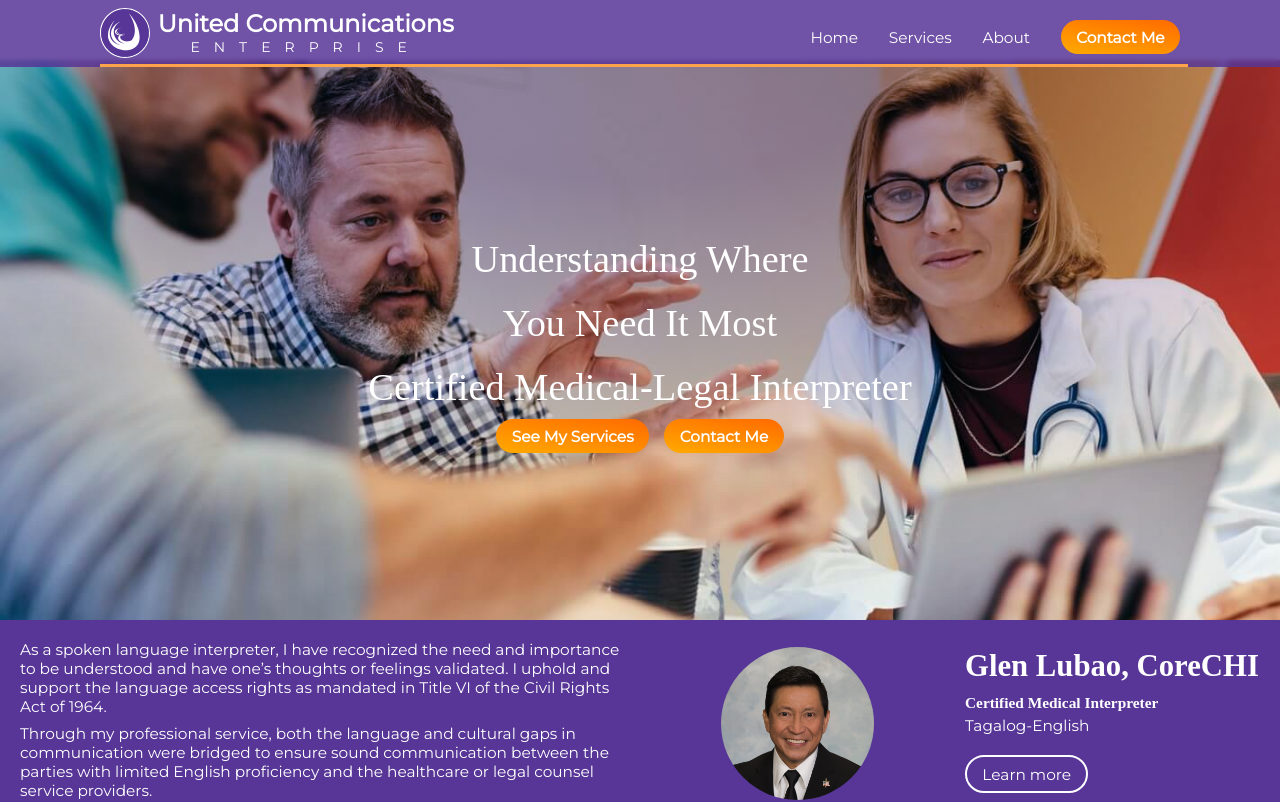
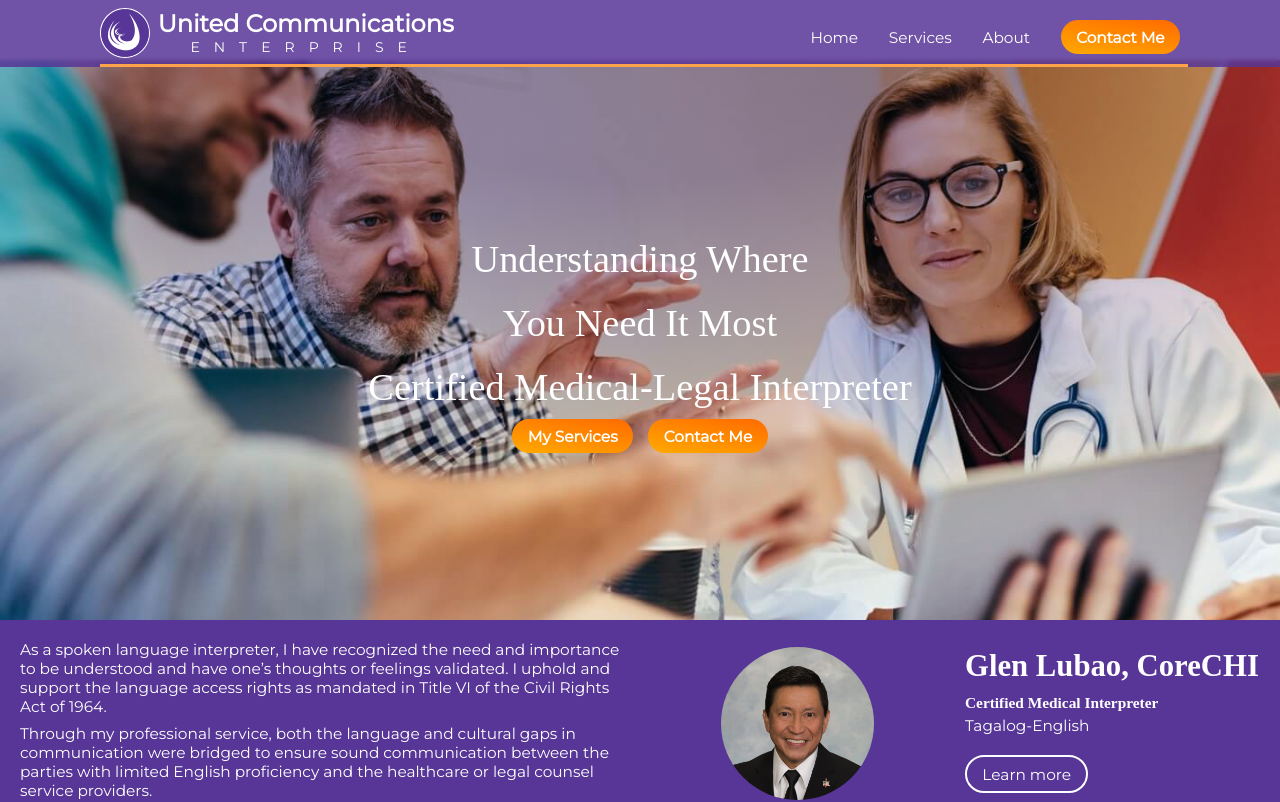
Before and after one commit to clydebaron2000/unicome, a React (Create React App) app in the folder client/: page / in a window 1280 px wide. Shown: the top 802 px of the page. Built offline with nearby package versions, Linux system fonts and the light colour scheme.

Commit message:
removed noto-serif fonts

```diff
--- a/client/src/pages/home/index.jsx
+++ b/client/src/pages/home/index.jsx
@@ -15,7 +15,7 @@ export default function Home(){
                     <div className='button-container'>
                         <a  href='/#services'>
                             <BounceButton className='action-button'>
-                                see my services
+                                my services
                             </BounceButton>
                         </a>
                         <ModalButton>
```
Also changed, not shown: client/src/scss/app.scss (+1 -6 lines).
